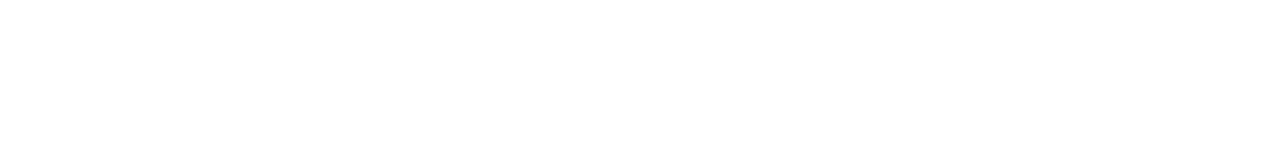
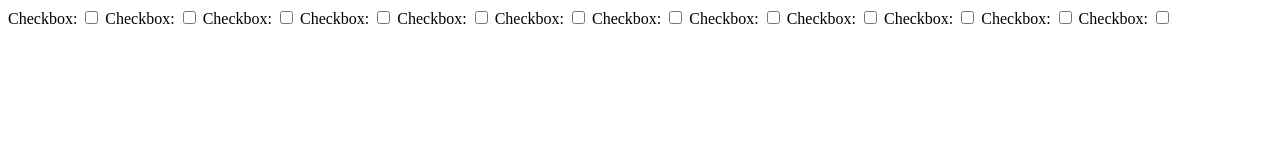
Before and after one commit to HighKingOfGondor/HighKingOfGondor.github.io, a plain HTML site: page index.html in a window 1280 px wide. Drawn offline with nearby package versions, Linux system fonts and the light colour scheme.

Commit message:
add style sheet, test checkbox

```diff
--- a/index.html
+++ b/index.html
@@ -1,14 +1,29 @@
 <!DOCTYPE html>
 <meta charset="utf-8">
 <head>
-<title>Video Game Business Visualization</title>
-    <meta http-equiv="content-type" content="text/html;charset=utf-8" />
+	<title>Video Game Business Visualization</title>
+ 	<meta http-equiv="content-type" content="text/html;charset=utf-8" />
+ 	<link rel="stylesheet" type="text/css" href="stylesheet.css">
+ 	<script src="https://d3js.org/d3.v4.min.js"></script>
 </head>
 
 <body>
-    <div id="bubblechart"></div>
+    <div id="menu">
+    	Checkbox: <input type="checkbox" id="Action" value="true">
+    	Checkbox: <input type="checkbox" id="Adventure" value="true">
+    	Checkbox: <input type="checkbox" id="Fighting" value="true">
+    	Checkbox: <input type="checkbox" id="Misc" value="true">
+    	Checkbox: <input type="checkbox" id="Platform" value="true">
+    	Checkbox: <input type="checkbox" id="Puzzle" value="true">
+    	Checkbox: <input type="checkbox" id="Racing" value="true">
+    	Checkbox: <input type="checkbox" id="Role-Playing" value="true">
+    	Checkbox: <input type="checkbox" id="Shooter" value="true">
+    	Checkbox: <input type="checkbox" id="Simulation" value="true">
+    	Checkbox: <input type="checkbox" id="Sports" value="true">
+    	Checkbox: <input type="checkbox" id="Strategy" value="true">
+    </div>
+    <div id="graph"></div>
 
-    <script src="https://d3js.org/d3.v4.min.js"></script>
     <script src="./main.js"></script>
 
 </body>
```
Also changed, not shown: stylesheet.css (added).
